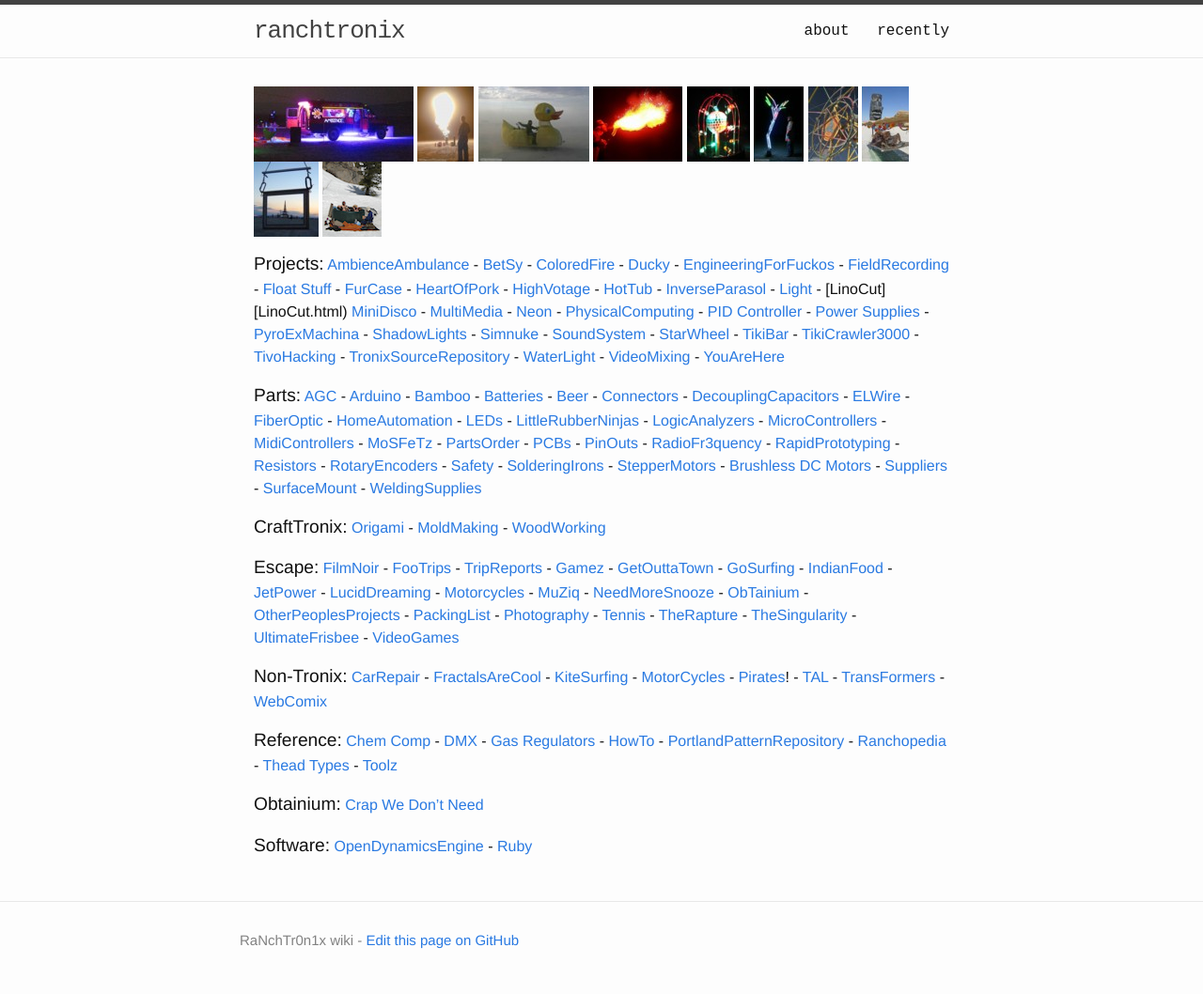
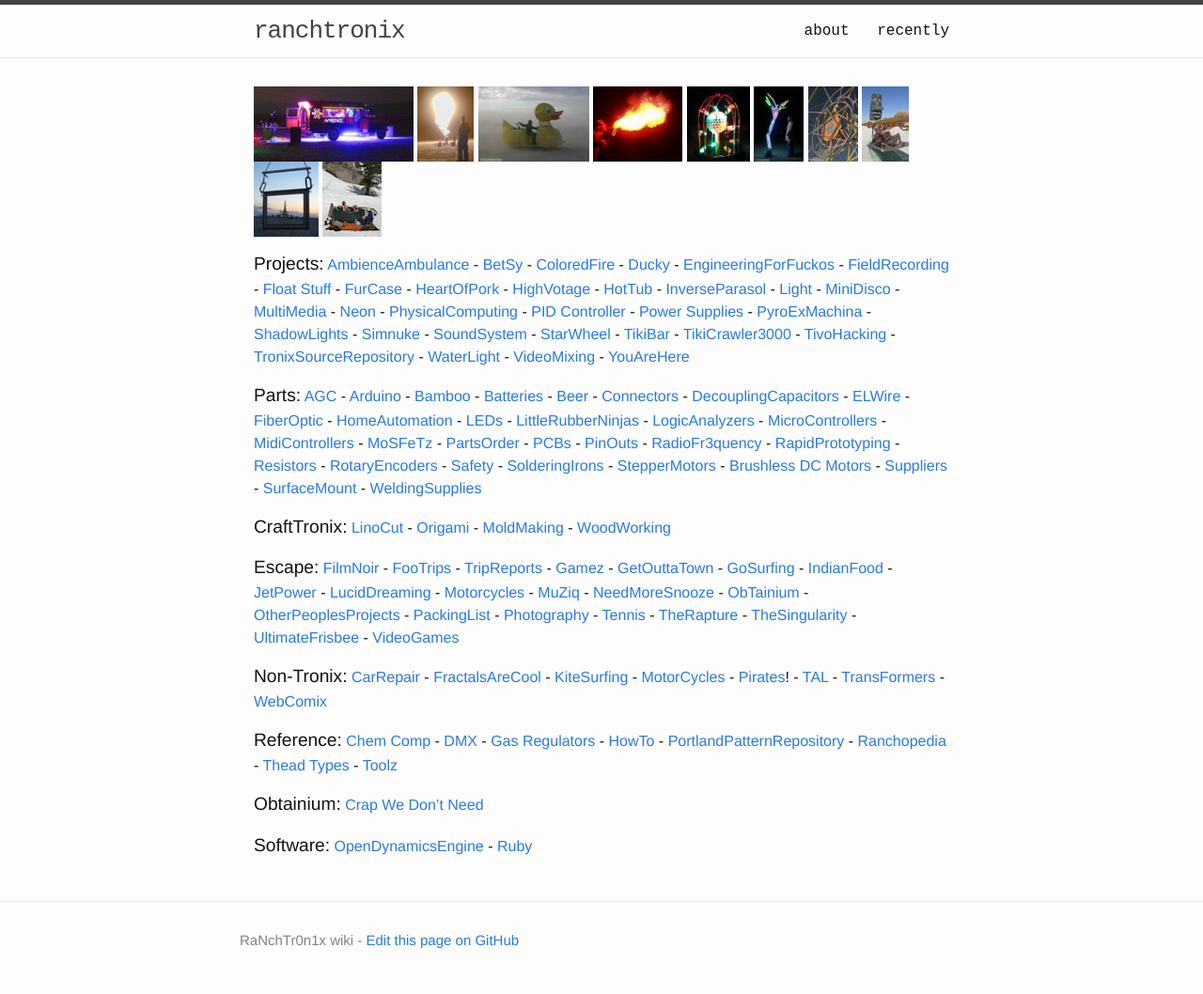
Before and after one commit to rajbot/ranchtronix, a Jekyll site: the page built from index.md, in a window 1280 px wide. Shown: the whole page at 94% size. Built offline with Jekyll 4.4.1, drawn with Linux system fonts in a browser that asks for light colours; Markdown is read by kramdown in place of the engine named in the settings.

Commit message:
Update index.md

```diff
--- a/index.md
+++ b/index.md
@@ -16,12 +16,12 @@ layout: default
 <a href="HotTub.html">![snowtub_thumb.jpg]({{ site.baseurl }}/images/snowtub_thumb.jpg)</a>
 
 
-<big>Projects:</big>  [AmbienceAmbulance](AmbienceAmbulance.html) - [BetSy](BetSy.html) - [ColoredFire](ColoredFire.html) - [Ducky](Ducky.html) - [EngineeringForFuckos](EngineeringForFuckos.html) - [FieldRecording](FieldRecording.html) - [Float Stuff](Float_Stuff.html) - [FurCase](FurCase.html) - [HeartOfPork](HeartOfPork.html) - [HighVotage](HighVotage.html) - [HotTub](HotTub.html) - [InverseParasol](InverseParasol.html) - [Light](Light.html) - [LinoCut][LinoCut.html) [MiniDisco](MiniDisco.html) - [MultiMedia](MultiMedia.html) - [Neon](Neon.html) - [PhysicalComputing](PhysicalComputing.html) - [PID Controller](PID_Controller.html) - [Power Supplies](Power_Supplies.html) - [PyroExMachina](PyroExMachina.html) - [ShadowLights](ShadowLights.html) - [Simnuke](Simnuke.html) - [SoundSystem](SoundSystem.html) - [StarWheel](StarWheel.html) - [TikiBar](TikiBar.html) - [TikiCrawler3000](TikiCrawler3000.html) - [TivoHacking](TivoHacking.html) - [TronixSourceRepository](TronixSourceRepository.html) - [WaterLight](WaterLight.html) - [VideoMixing](VideoMixing.html) - [YouAreHere](YouAreHere.html)
+<big>Projects:</big>  [AmbienceAmbulance](AmbienceAmbulance.html) - [BetSy](BetSy.html) - [ColoredFire](ColoredFire.html) - [Ducky](Ducky.html) - [EngineeringForFuckos](EngineeringForFuckos.html) - [FieldRecording](FieldRecording.html) - [Float Stuff](Float_Stuff.html) - [FurCase](FurCase.html) - [HeartOfPork](HeartOfPork.html) - [HighVotage](HighVotage.html) - [HotTub](HotTub.html) - [InverseParasol](InverseParasol.html) - [Light](Light.html) - [MiniDisco](MiniDisco.html) - [MultiMedia](MultiMedia.html) - [Neon](Neon.html) - [PhysicalComputing](PhysicalComputing.html) - [PID Controller](PID_Controller.html) - [Power Supplies](Power_Supplies.html) - [PyroExMachina](PyroExMachina.html) - [ShadowLights](ShadowLights.html) - [Simnuke](Simnuke.html) - [SoundSystem](SoundSystem.html) - [StarWheel](StarWheel.html) - [TikiBar](TikiBar.html) - [TikiCrawler3000](TikiCrawler3000.html) - [TivoHacking](TivoHacking.html) - [TronixSourceRepository](TronixSourceRepository.html) - [WaterLight](WaterLight.html) - [VideoMixing](VideoMixing.html) - [YouAreHere](YouAreHere.html)
 
 <big>Parts:</big>
 [AGC](AGC.html) - [Arduino](Arduino.html) - [Bamboo](Bamboo.html) - [Batteries](Batteries.html) - [Beer](Beer.html) - [Connectors](Connectors.html) - [DecouplingCapacitors](DecouplingCapacitors.html) - [ELWire](ELWire.html) - [FiberOptic](FiberOptic.html) - [HomeAutomation](HomeAutomation.html) - [LEDs](LEDs.html) - [LittleRubberNinjas](LittleRubberNinjas.html) - [LogicAnalyzers](LogicAnalyzers.html) - [MicroControllers](MicroControllers.html) - [MidiControllers](MidiControllers.html) - [MoSFeTz](MoSFeTz.html) - [PartsOrder](PartsOrder.html) - [PCBs](PCBs.html) - [PinOuts](PinOuts.html) - [RadioFr3quency](RadioFr3quency.html) - [RapidPrototyping](RapidPrototyping.html) - [Resistors](Resistors.html) - [RotaryEncoders](RotaryEncoders.html) - [Safety](Safety.html) - [SolderingIrons](SolderingIrons.html) - [StepperMotors](StepperMotors.html) - [Brushless DC Motors](Brushless_DC_Motors.html) - [Suppliers](Suppliers.html) -  [SurfaceMount](SurfaceMount.html) - [WeldingSupplies](WeldingSupplies.html)
 
-<big>CraftTronix:</big> [Origami](Origami.html) - [MoldMaking](MoldMaking.html) - [WoodWorking](WoodWorking.html)
+<big>CraftTronix:</big> [LinoCut](LinoCut.html) - [Origami](Origami.html) - [MoldMaking](MoldMaking.html) - [WoodWorking](WoodWorking.html)
 
 <big>Escape:</big> [FilmNoir](FilmNoir.html) - [FooTrips](FooTrips.html) - [TripReports](TripReports.html) - [Gamez](Gamez.html) - [GetOuttaTown](GetOuttaTown.html) - [GoSurfing](GoSurfing.html) - [IndianFood](IndianFood.html) - [JetPower](JetPower.html) - [LucidDreaming](LucidDreaming.html) - [Motorcycles](Motorcycles.html) - [MuZiq](MuZiq.html) - [NeedMoreSnooze](NeedMoreSnooze.html) - [ObTainium](ObTainium.html) - [OtherPeoplesProjects](OtherPeoplesProjects.html) - [PackingList](PackingList.html) - [Photography](Photography.html) - [Tennis](Tennis.html) - [TheRapture](TheRapture.html) - [TheSingularity](TheSingularity.html) - [UltimateFrisbee](UltimateFrisbee.html) - [VideoGames](VideoGames.html)
 
```
